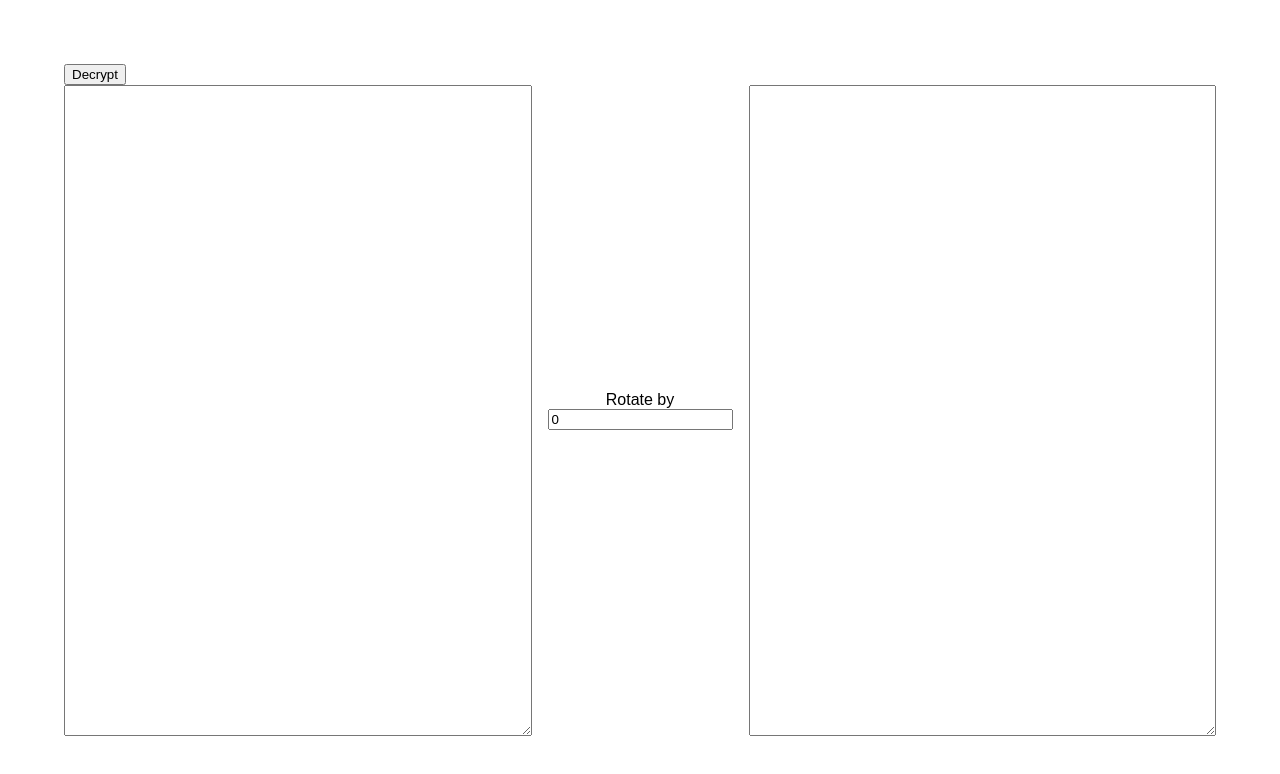
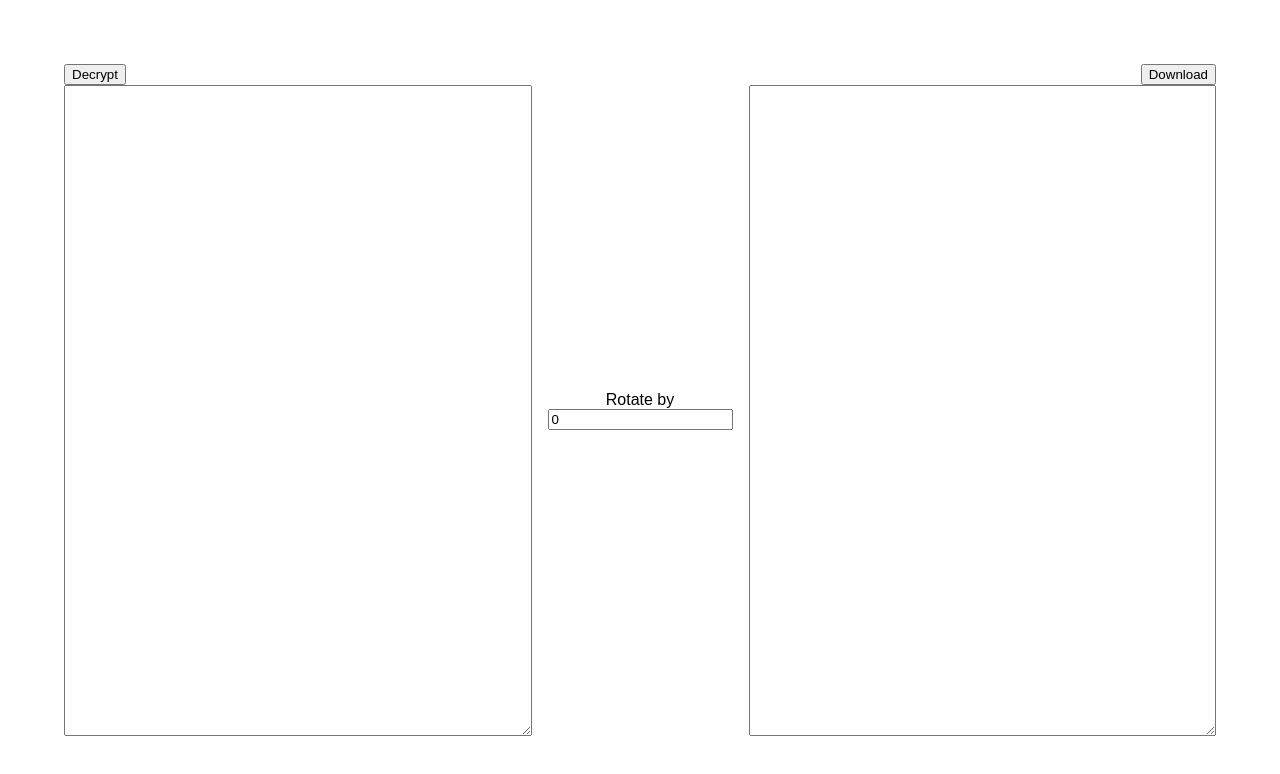
Before and after one commit to theodoremoreland/WebCaesar, a React (Vite) app in the folder application/ui/: page / in a window 1280 px wide. Shown: the top 774 px of the page. Built offline with nearby package versions, Linux system fonts and the light colour scheme; no server answers.

Commit message:
added download button

```diff
--- a/application/ui/src/App.tsx
+++ b/application/ui/src/App.tsx
@@ -74,6 +74,16 @@ const App = (): ReactElement => {
 				<button id="decrypt" type="button" onClick={handleDecrypt}>
 					Decrypt
 				</button>
+				<a
+					href={`data:text/plain;charset=utf-8,${encodeURIComponent(
+						rotatedText
+					)}`}
+					download="decrypted.txt"
+				>
+					<button id="download" type="button">
+						Download
+					</button>
+				</a>
 			</div>
 			<div className="content">
 				<textarea
```
